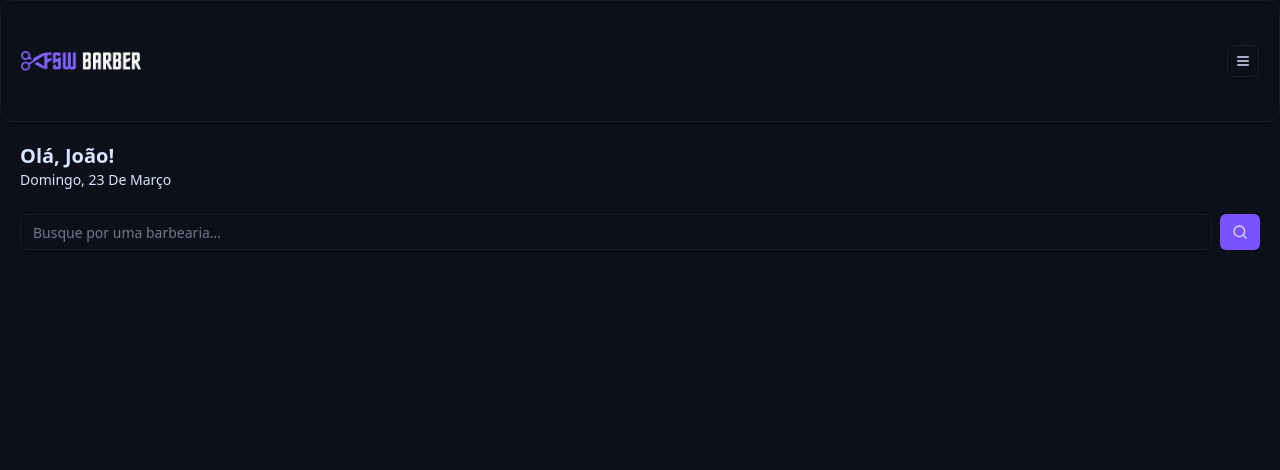
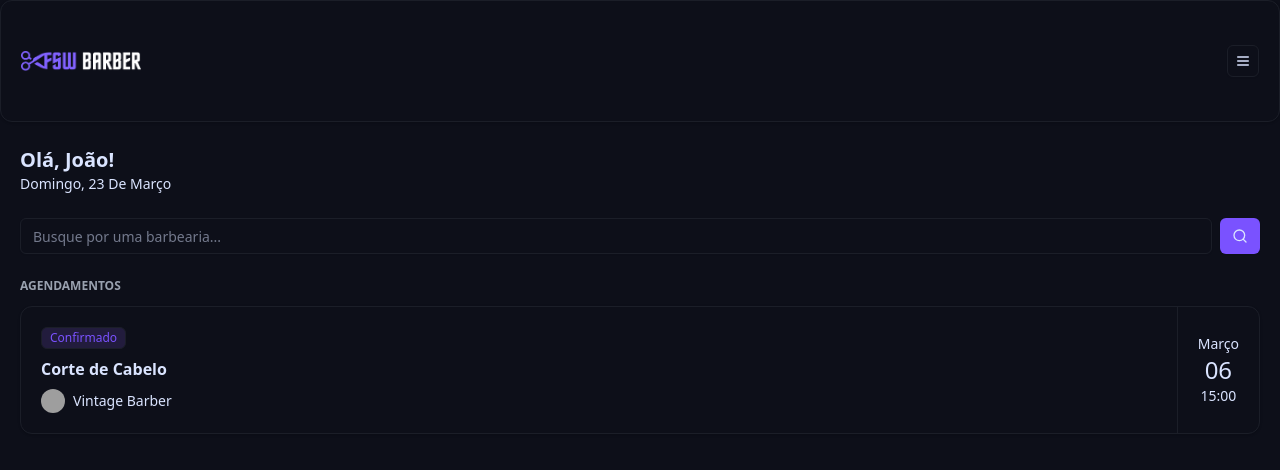
Before and after one commit to joaoponcianoo/barbershop, a Next.js app: page / in a window 1280 px wide. Shown: the top 470 px of the page. Built offline with nearby package versions, Linux system fonts and the light colour scheme; grey boxes are pictures that could not be loaded.

Commit message:
feat: add initial booking component

```diff
--- a/app/(home)/page.tsx
+++ b/app/(home)/page.tsx
@@ -2,12 +2,13 @@
 import { ptBR } from "date-fns/locale";
 import Header from "../_components/Header";
 import Search from "./_components/Search";
+import BookingItem from "../_components/BookingItem";
 
 export default function Home() {
   return (
     <div className="bg-background h-screen">
       <Header />
-      <div className="px-5 pt-5">
+      <div className="px-5 pt-6">
         <h2 className="text-xl font-bold">Olá, João!</h2>
         <p className="capitalize text-sm">
           {format(new Date(), "EEEE',' dd 'de' MMMM", { locale: ptBR })}
@@ -16,6 +17,10 @@
       <div className="px-5 mt-6">
         <Search />
       </div>
+      <div className="px-5 mt-6">
+        <h2 className="text-xs uppercase text-gray-400 font-bold mb-3">Agendamentos</h2>
+        <BookingItem />
+      </div>
     </div>
   );
 }
--- /dev/null
+++ b/app/_components/BookingItem.tsx
@@ -0,0 +1,34 @@
+import { Card, CardContent } from "./ui/card";
+import { Badge } from "./ui/badge";
+import { Avatar, AvatarFallback, AvatarImage } from "./ui/avatar";
+
+const BookingItem = () => {
+  return (
+    <Card className="p-0">
+      <CardContent className="flex justify-between p-0">
+
+        <div className="flex flex-col gap-2 p-5">
+          <Badge className="bg-[#221C3D] text-[var(--primary)]">
+            Confirmado
+          </Badge>
+          <h2 className="font-bold">Corte de Cabelo</h2>
+          <div className="flex items-center gap-2">
+            <Avatar className="h-6 w-6">
+              <AvatarImage src="https://utfs.io/f/c97a2dc9-cf62-468b-a851-bfd2bdde775f-16p.png" />
+              <AvatarFallback>A</AvatarFallback>
+            </Avatar>
+            <h3 className="text-sm">Vintage Barber</h3>
+          </div>
+        </div>
+
+        <div className="flex flex-col items-center justify-center border-l border-solid border-[#E5E5E5] p-5">
+          <p className="text-sm ">Março</p>
+          <p className="text-2xl ">06</p>
+          <p className="text-sm ">15:00</p>
+        </div>
+      </CardContent>
+    </Card>
+  );
+};
+
+export default BookingItem;
--- /dev/null
+++ b/app/_components/ui/avatar.tsx
@@ -0,0 +1,53 @@
+"use client"
+
+import * as React from "react"
+import * as AvatarPrimitive from "@radix-ui/react-avatar"
+
+import { cn } from "@/app/_lib/utils"
+
+function Avatar({
+  className,
+  ...props
+}: React.ComponentProps<typeof AvatarPrimitive.Root>) {
+  return (
+    <AvatarPrimitive.Root
+      data-slot="avatar"
+      className={cn(
+        "relative flex size-8 shrink-0 overflow-hidden rounded-full",
+        className
+      )}
+      {...props}
+    />
+  )
+}
+
+function AvatarImage({
+  className,
+  ...props
+}: React.ComponentProps<typeof AvatarPrimitive.Image>) {
+  return (
+    <AvatarPrimitive.Image
+      data-slot="avatar-image"
+      className={cn("aspect-square size-full", className)}
+      {...props}
+    />
+  )
+}
+
+function AvatarFallback({
+  className,
+  ...props
+}: React.ComponentProps<typeof AvatarPrimitive.Fallback>) {
+  return (
+    <AvatarPrimitive.Fallback
+      data-slot="avatar-fallback"
+      className={cn(
+        "bg-muted flex size-full items-center justify-center rounded-full",
+        className
+      )}
+      {...props}
+    />
+  )
+}
+
+export { Avatar, AvatarImage, AvatarFallback }
--- /dev/null
+++ b/app/_components/ui/badge.tsx
@@ -0,0 +1,46 @@
+import * as React from "react"
+import { Slot } from "@radix-ui/react-slot"
+import { cva, type VariantProps } from "class-variance-authority"
+
+import { cn } from "@/app/_lib/utils"
+
+const badgeVariants = cva(
+  "inline-flex items-center justify-center rounded-md border px-2 py-0.5 text-xs font-medium w-fit whitespace-nowrap shrink-0 [&>svg]:size-3 gap-1 [&>svg]:pointer-events-none focus-visible:border-ring focus-visible:ring-ring/50 focus-visible:ring-[3px] aria-invalid:ring-destructive/20 dark:aria-invalid:ring-destructive/40 aria-invalid:border-destructive transition-[color,box-shadow] overflow-hidden",
+  {
+    variants: {
+      variant: {
+        default:
+          "border-transparent bg-primary text-primary-foreground [a&]:hover:bg-primary/90",
+        secondary:
+          "border-transparent bg-secondary text-secondary-foreground [a&]:hover:bg-secondary/90",
+        destructive:
+          "border-transparent bg-destructive text-white [a&]:hover:bg-destructive/90 focus-visible:ring-destructive/20 dark:focus-visible:ring-destructive/40 dark:bg-destructive/70",
+        outline:
+          "text-foreground [a&]:hover:bg-accent [a&]:hover:text-accent-foreground",
+      },
+    },
+    defaultVariants: {
+      variant: "default",
+    },
+  }
+)
+
+function Badge({
+  className,
+  variant,
+  asChild = false,
+  ...props
+}: React.ComponentProps<"span"> &
+  VariantProps<typeof badgeVariants> & { asChild?: boolean }) {
+  const Comp = asChild ? Slot : "span"
+
+  return (
+    <Comp
+      data-slot="badge"
+      className={cn(badgeVariants({ variant }), className)}
+      {...props}
+    />
+  )
+}
+
+export { Badge, badgeVariants }
--- a/package.json
+++ b/package.json
@@ -13,6 +13,7 @@
   },
   "dependencies": {
     "@prisma/client": "^6.5.0",
+    "@radix-ui/react-avatar": "^1.1.3",
     "@radix-ui/react-slot": "^1.1.2",
     "class-variance-authority": "^0.7.1",
     "clsx": "^2.1.1",
```
Also changed, not shown: app/_components/Header.tsx (+4 -4 lines), 1 other file (tests, documents, lock files or other folders).
